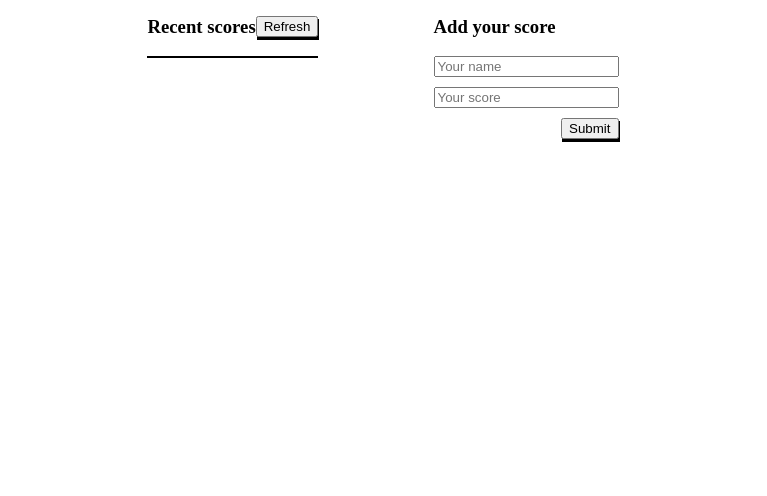
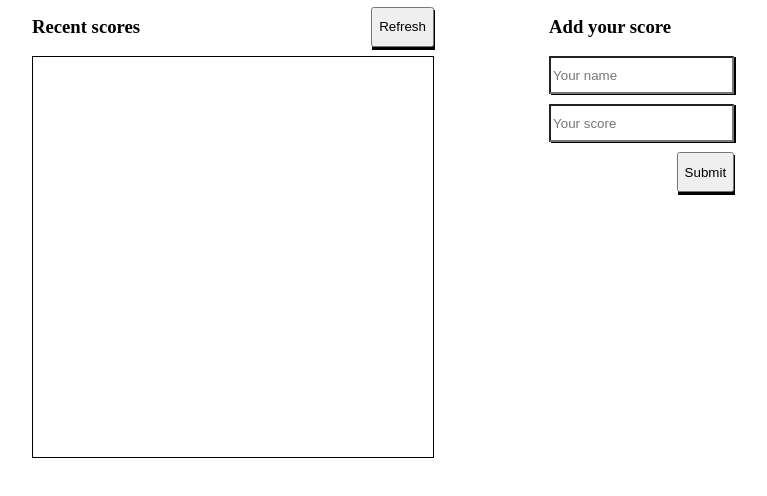
Before and after one commit to Tufahel/leaderboard, a website built with webpack: page src/index.html in a window 1280 px wide. Shown: the part 104-600 px from the top of the page, without its empty margins (257-1024 px from the left). Built offline with nearby package versions, Linux system fonts and the light colour scheme; no server answers.

Commit message:
scrollbar added

```diff
--- a/src/style.css
+++ b/src/style.css
@@ -21,22 +21,25 @@ h1 {
 .name-lists {
   list-style: none;
   border: solid 1px black;
+  width: 400px;
+  height: 50vh;
+  overflow-y: scroll;
+  scrollbar-width: auto;
 }
 
 input {
   margin-bottom: 10px;
+  height: 4vh;
+  box-shadow: 2px 1px black;
 }
 
 .btn {
   box-shadow: 1px 3px black;
+  height: 5vh;
 }
 
 .btn-submit {
   float: right;
-}
-
-.btn-refresh {
-  height: auto;
 }
 
 #nameScoreDiv {
```
Also changed, not shown: .eslintrc.json.
